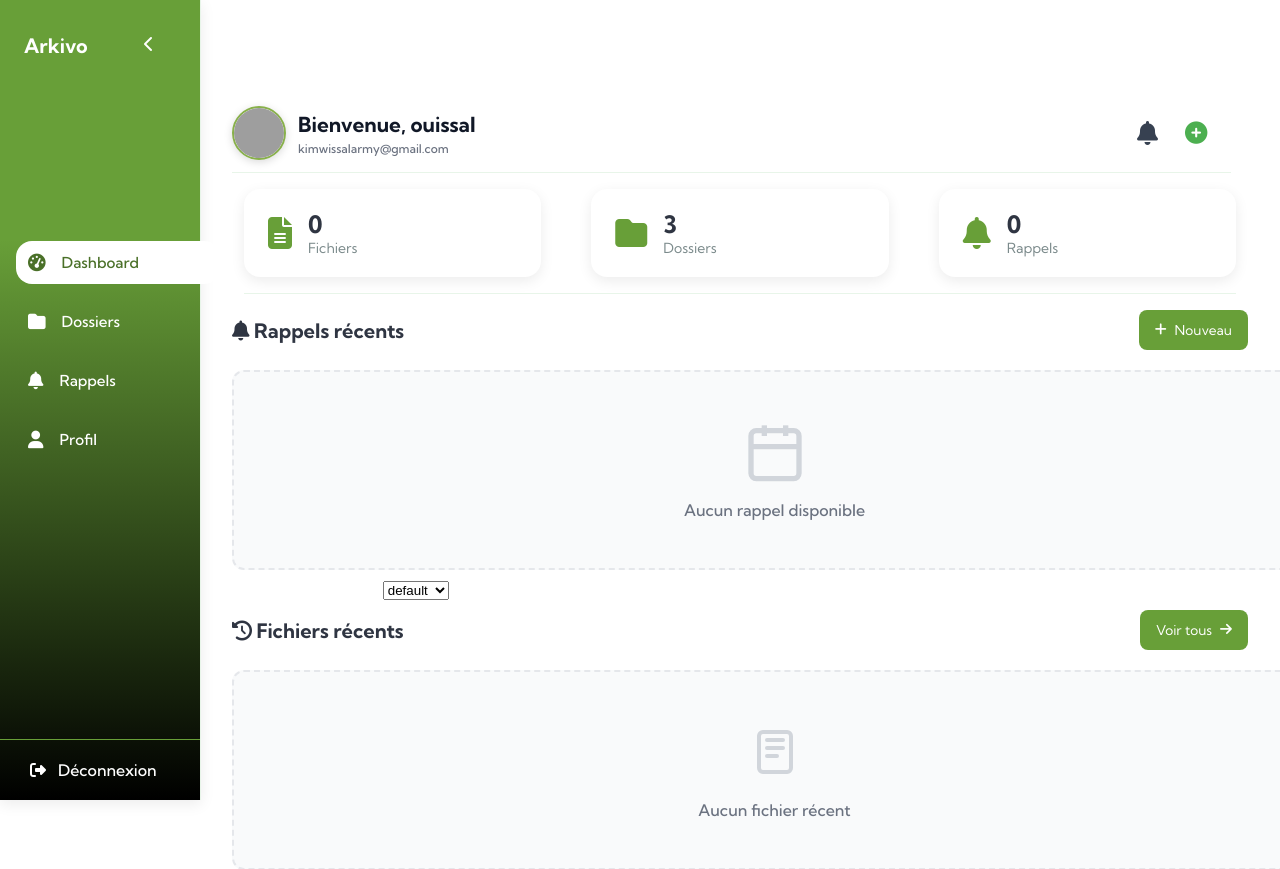
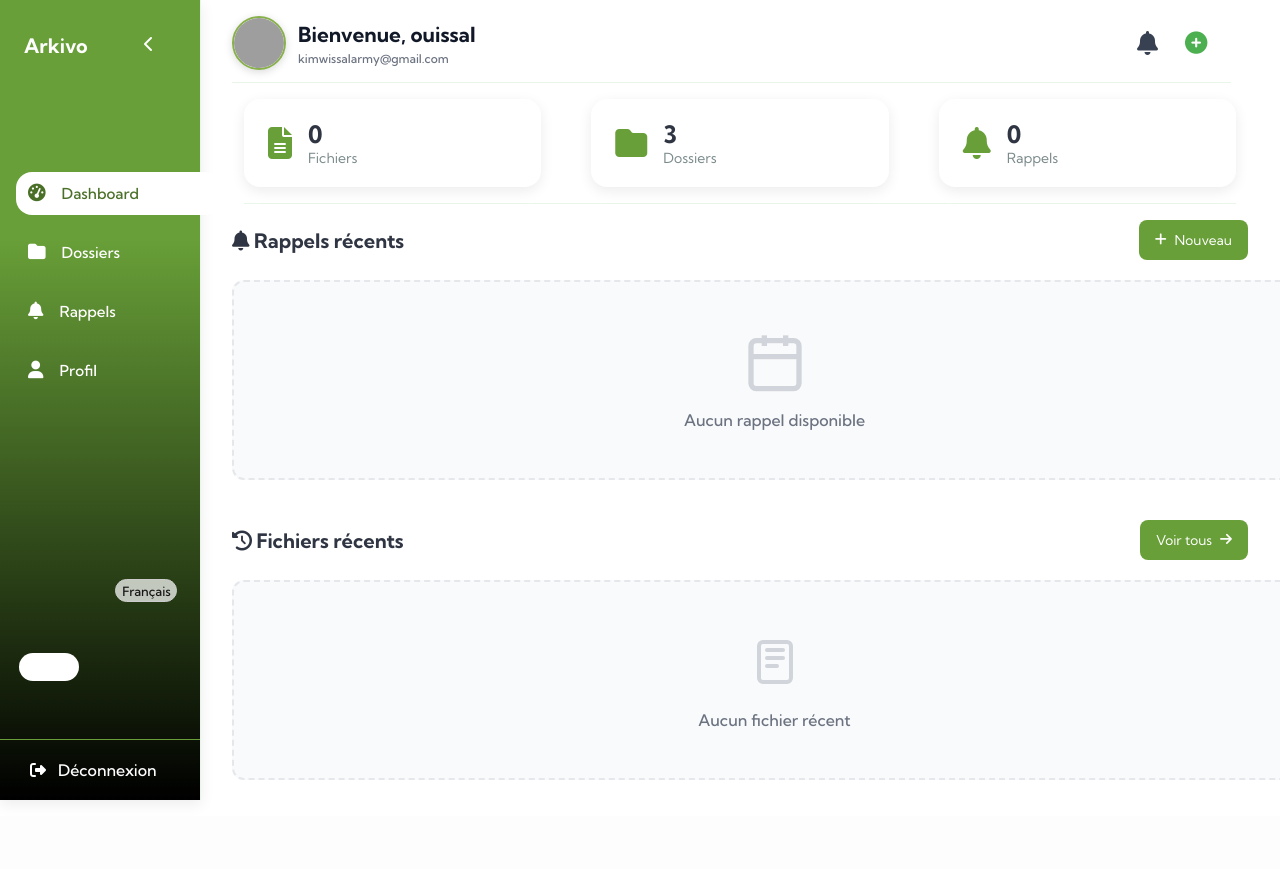
Before and after one commit to HasnaAmal/PFA, a Flask app: page /dashboard in a window 1280 px wide. Shown: the top 869 px of the page. After the commit the page ends 800 px from the top, so only its background shows below. Run offline with Flask 3, Linux system fonts and the light colour scheme; a user stored in the database is signed in; data comes from the database, SQL or seed files in the repository; data that the repository does not hold is empty; grey boxes are pictures that could not be loaded.

Commit message:
Update dashboard.html

```diff
--- a/templates/dashboard.html
+++ b/templates/dashboard.html
@@ -4,7 +4,7 @@
 <head>
     <meta charset="UTF-8" />
     <meta name="viewport" content="width=device-width, initial-scale=1.0" />
-    <title>{% block title %}Arkivo{% endblock %}</title>
+    <title class="notranslate">{% block title %}Arkivo{% endblock %}</title>
     <link rel="preconnect" href="https://fonts.googleapis.com">
     <link rel="preconnect" href="https://fonts.gstatic.com" crossorigin>
     <link href="https://fonts.googleapis.com/css2?family=Kumbh+Sans:wght@100..900&display=swap" rel="stylesheet">
@@ -77,31 +77,32 @@
                             class="link-text">Profil</span></a></li>
             </ul>
         </nav>
+ <!---------------------------------------------------------------------------------------->
+        <div class="drakmodebtn">
+            <input type="checkbox" title="Dark mode" id="checkMe" class="checkMe">
+        </div>
+        <!------------------------------------------------------------------------------------------->
+        <!---------------------------------------------------------------------->
+       <div class="language-buttons">
+        <select name="" id="selectLang" class="notranslate language-select"  onchange="changeLanguage(this)">
+          <option value="en" class="notranslate">English</option>
+          <option value="ar" class="notranslate">العربية</option>
+          <option value="fr" class="notranslate">Français</option>
+        </select>
+      </div>
 
+        <div id="google_translate_element"></div>
         <div class="sidebar-footer">
             <a href="{{ url_for('logout') }}" class="logout-btn">
                 <i class="fas fa-sign-out-alt"></i>
                 <span class="logout-text">Déconnexion</span>
             </a>
         </div>
+
     </aside>
     <main class="dashboard-main" id="main">
         <!-- Welcome Section -->
-        <!---------------------------------------------------------------------------------------->
-        <div class="drakmodebtn">
-            <input type="checkbox" title="Dark mode" id="checkMe" class="checkMe">
-        </div>
-        <!------------------------------------------------------------------------------------------->
-        <!---------------------------------------------------------------------->
-        <div class="language-buttons">
-            <select name="" id="selectLang" onchange="changeLanguage(this)">
-                <option value="en">English</option>
-                <option value="ar">العربية</option>
-                <option value="fr">default</option>
-            </select>
-        </div>
 
-        <div id="google_translate_element"></div>
         <!------------------------------------------------------------------------------------>
         <section class="welcome-section fade-in">
             <div class="welcome-card">
```
